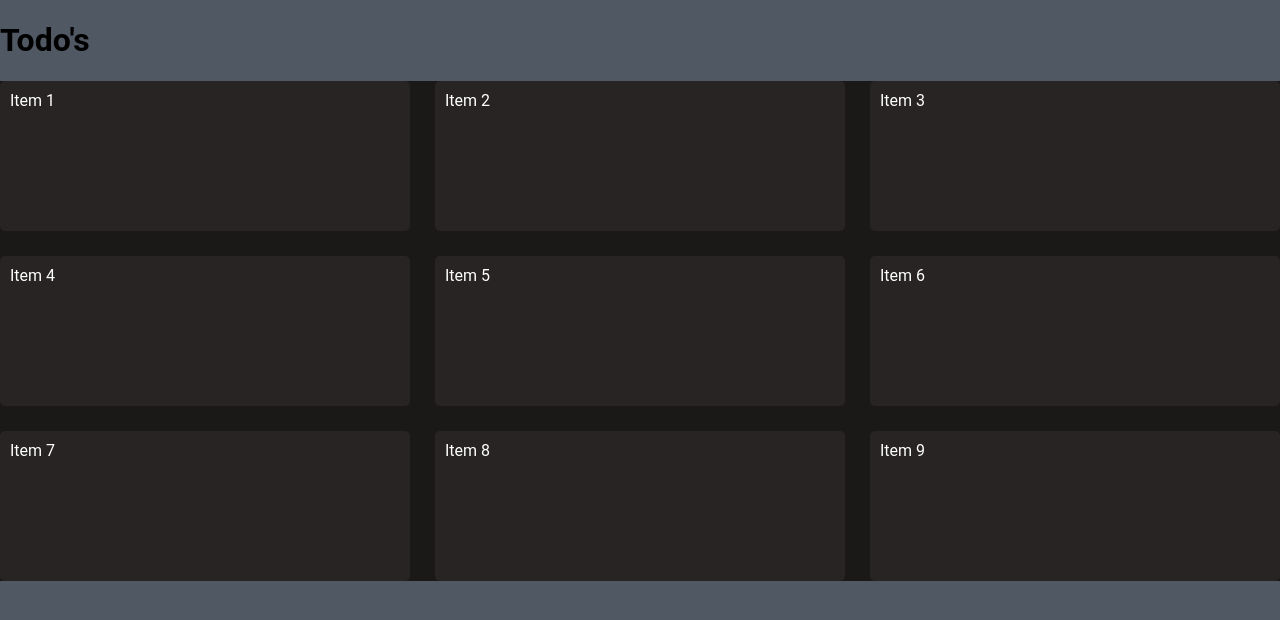
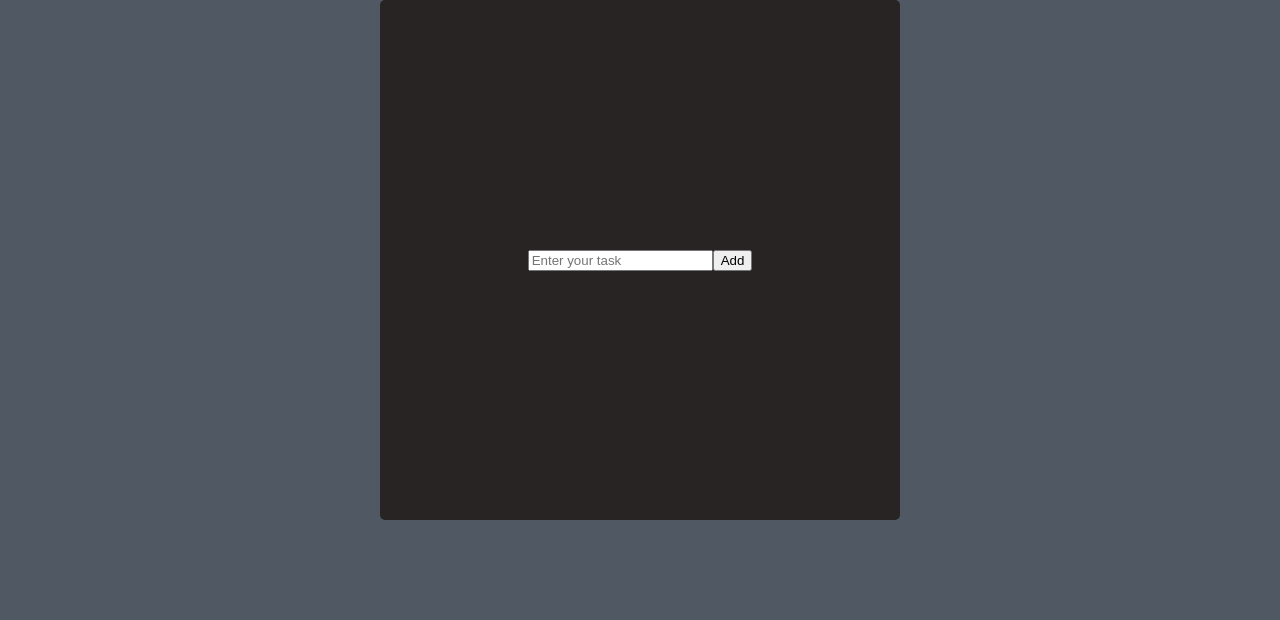
Before and after one commit to TheHeartstriker/ToDoApp, a React (Vite) app in the folder client/ToDoApp/: page / in a window 1280 px wide. Shown: the top 620 px of the page. Built offline with nearby package versions, Linux system fonts and the light colour scheme.

Commit message:
Css design
Just some fiddling with the css to get the creator and container pages correct

```diff
--- a/client/ToDoApp/src/ToDoCreater.jsx
+++ b/client/ToDoApp/src/ToDoCreater.jsx
@@ -0,0 +1,17 @@
+import { useState, useEffect } from "react";
+
+function ToDoCreater() {
+  return (
+    <>
+      {/* <div>
+        <h1>Create box center</h1>
+      </div> */}
+      <div className="Creator">
+        <input type="text" placeholder="Enter your task" />
+        <button>Add</button>
+      </div>
+    </>
+  );
+}
+
+export default ToDoCreater;
--- a/client/ToDoApp/src/index.css
+++ b/client/ToDoApp/src/index.css
@@ -4,23 +4,36 @@ body {
   margin: 0;
   padding: 0;
 }
-
+/* Need to ajust fr for rows as more todos are added */
 .ToDoContainer {
   display: grid;
-  height: 500px;
-  gap: 25px;
-  grid-template-columns: 1fr 1fr 1fr;
-  grid-template-rows: 1fr 1fr 1fr;
+  height: 100%;
+  width: 100vw;
+  gap: 100px;
+  grid-template-columns: repeat(3, 1fr); /* Three equal columns */
+  grid-template-rows: repeat(3, 1fr); /* Three equal rows */
   background-color: hsl(0, 5%, 10%);
   border-color: #000000;
 }
 
 .grid-item {
+  margin: 50px;
+  aspect-ratio: 1 / 1;
   background-color: hsl(0, 5%, 15%);
   border-radius: 5px;
   color: #ffffff;
-  display: flex;
-  flex-direction: column;
-  justify-content: space-between;
   padding: 10px;
 }
+
+.Creator {
+  width: 500px;
+  height: 500px;
+  margin: auto;
+  display: flex;
+  justify-content: center;
+  align-items: center;
+  background-color: hsl(0, 5%, 15%);
+  border-radius: 5px;
+  color: #ffffff;
+  padding: 10px;
+}
--- a/client/ToDoApp/src/main.jsx
+++ b/client/ToDoApp/src/main.jsx
@@ -1,11 +1,12 @@
 import React from "react";
 import ReactDOM from "react-dom/client";
-import App from "./App.jsx";
-import Container from "./TodoContainer.jsx";
+
+import ToDoCreater from "./ToDoCreater";
+// import Container from "./TodoContainer.jsx";
 import "./index.css";
 
 ReactDOM.createRoot(document.getElementById("root")).render(
   <React.StrictMode>
-    <Container />
+    <ToDoCreater />
   </React.StrictMode>
 );
```
